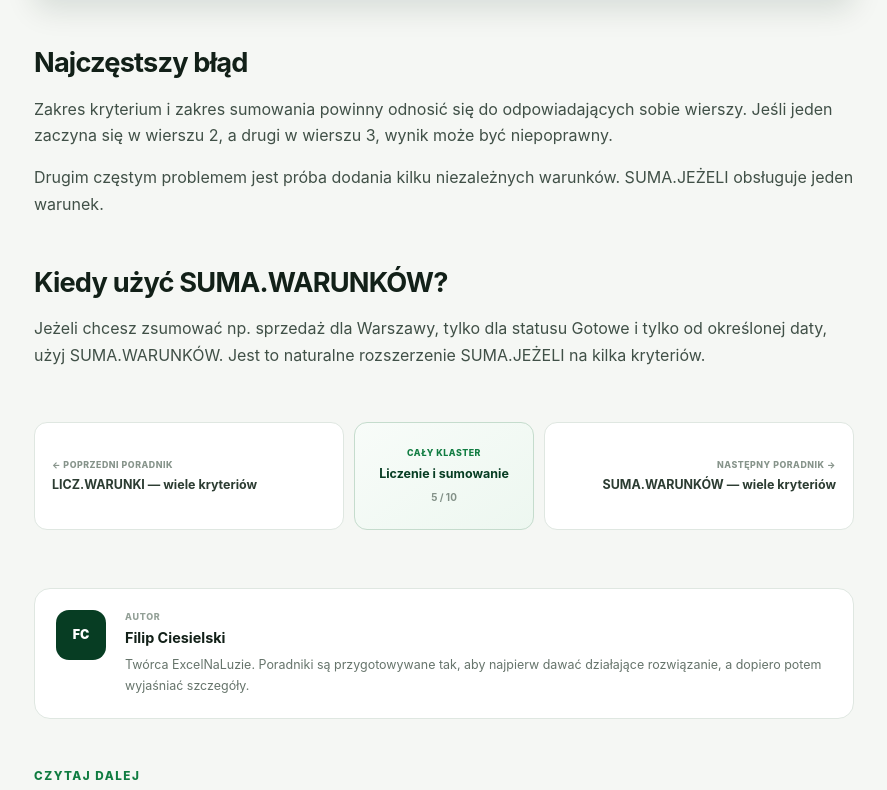
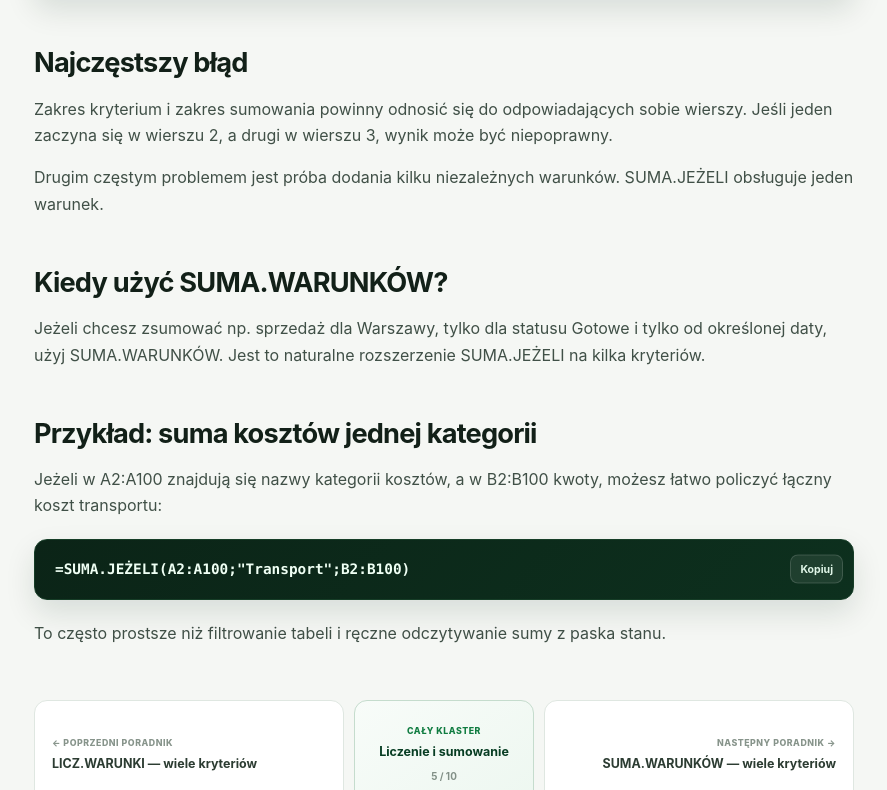
Before and after one commit to FilipCiesielsk1/ExcelNaLuzie, an Astro site: page /poradniki/suma-jezeli-podstawy in a window 1280 px wide. Shown: the part 2010-2800 px from the top of the page, without its empty margins (16-903 px from the left). Built offline with nearby package versions, Linux system fonts and the light colour scheme; Astro itself is replaced by a stand-in of ours.

Commit message:
Expand guide: suma-jezeli-podstawy

```diff
--- a/src/pages/poradniki/suma-jezeli-podstawy.md
+++ b/src/pages/poradniki/suma-jezeli-podstawy.md
@@ -70,3 +70,11 @@ Drugim częstym problemem jest próba dodania kilku niezależnych warunków. SUM
 ## Kiedy użyć SUMA.WARUNKÓW?
 
 Jeżeli chcesz zsumować np. sprzedaż dla Warszawy, tylko dla statusu Gotowe i tylko od określonej daty, użyj SUMA.WARUNKÓW. Jest to naturalne rozszerzenie SUMA.JEŻELI na kilka kryteriów.
+
+## Przykład: suma kosztów jednej kategorii
+
+Jeżeli w A2:A100 znajdują się nazwy kategorii kosztów, a w B2:B100 kwoty, możesz łatwo policzyć łączny koszt transportu:
+
+<div class="formula">=SUMA.JEŻELI(A2:A100;"Transport";B2:B100)</div>
+
+To często prostsze niż filtrowanie tabeli i ręczne odczytywanie sumy z paska stanu.
```
